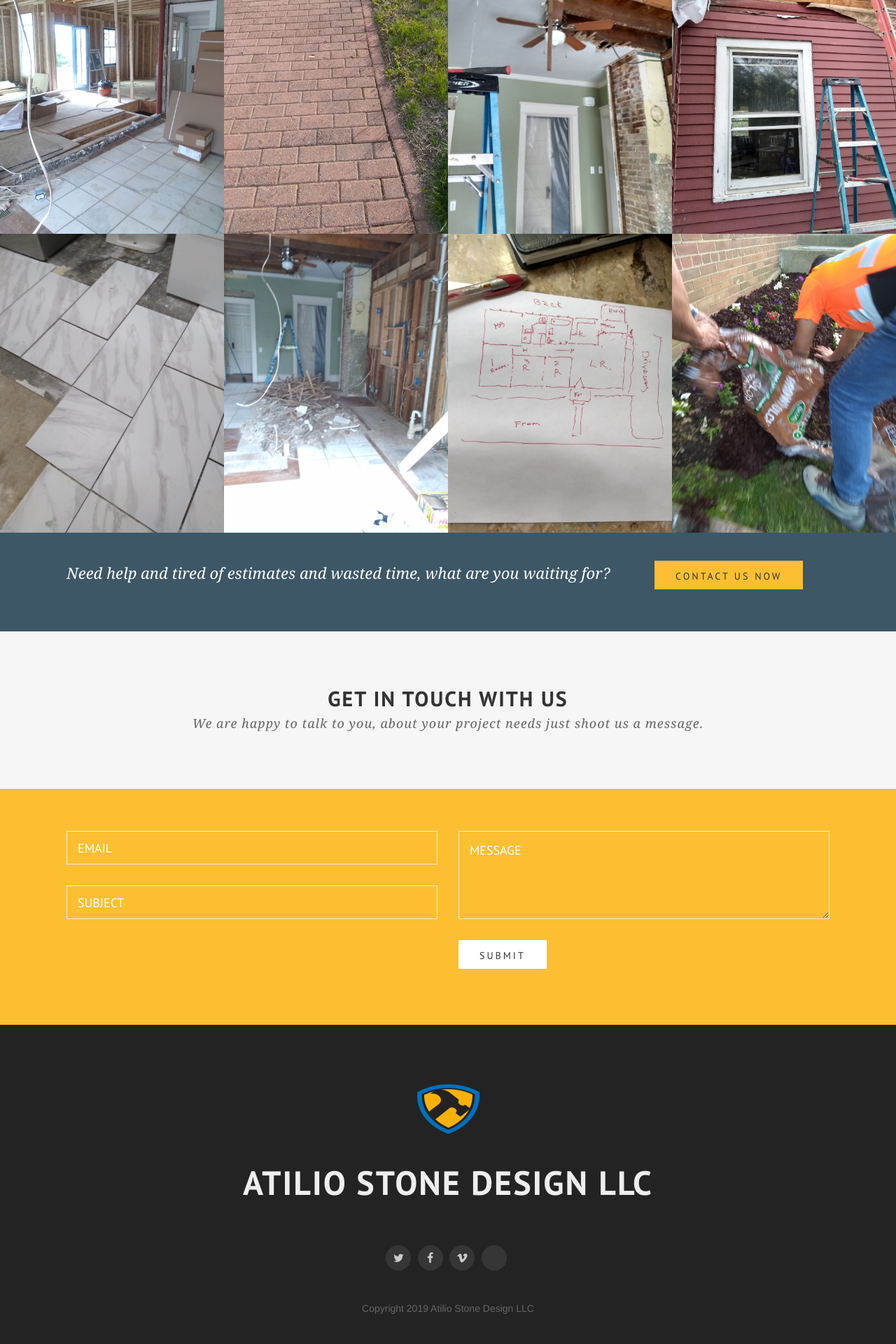
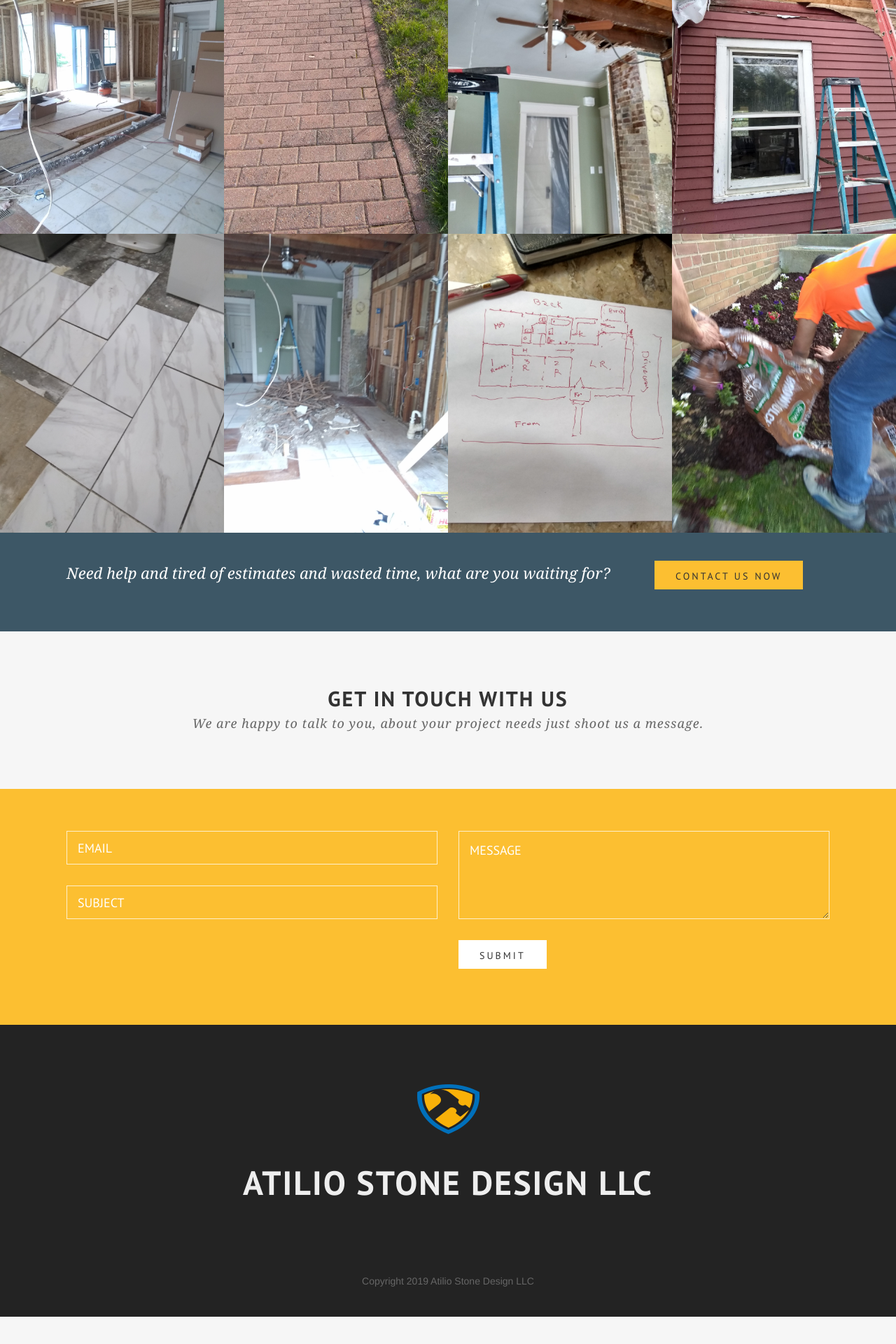
Before and after one commit to atiliostone/atiliostone, a Jekyll site: the page built from index.html, in a window 1280 px wide. Shown: the part 2107-4027 px from the top of the page at 70% size. Built offline with Jekyll 4.4.1, drawn with Linux system fonts in a browser that asks for light colours; some web fonts are replaced; Markdown is read by kramdown in place of the engine named in the settings; after the commit the page ends 3988 px from its top, so only the background shows below that.

Commit message:
Removed the social network section

```diff
--- a/_layouts/default.html
+++ b/_layouts/default.html
@@ -76,7 +76,7 @@
               </h1>
               <div class='spacing'></div>
               <div class='spacing'></div>
-              <div class='socials centered-text'>
+<!--               <div class='socials centered-text'>
                 <a href='#'>
                   <i class='icon-twitter grey'></i>
                 </a>
@@ -89,7 +89,7 @@
                 <a href='#'>
                   <i class='icon-mail grey'></i>
                 </a>
-              </div>
+              </div> -->
               <p class='copyright'>Copyright 2019 {{site.name}}</p>
             </div>
           </div>
```
